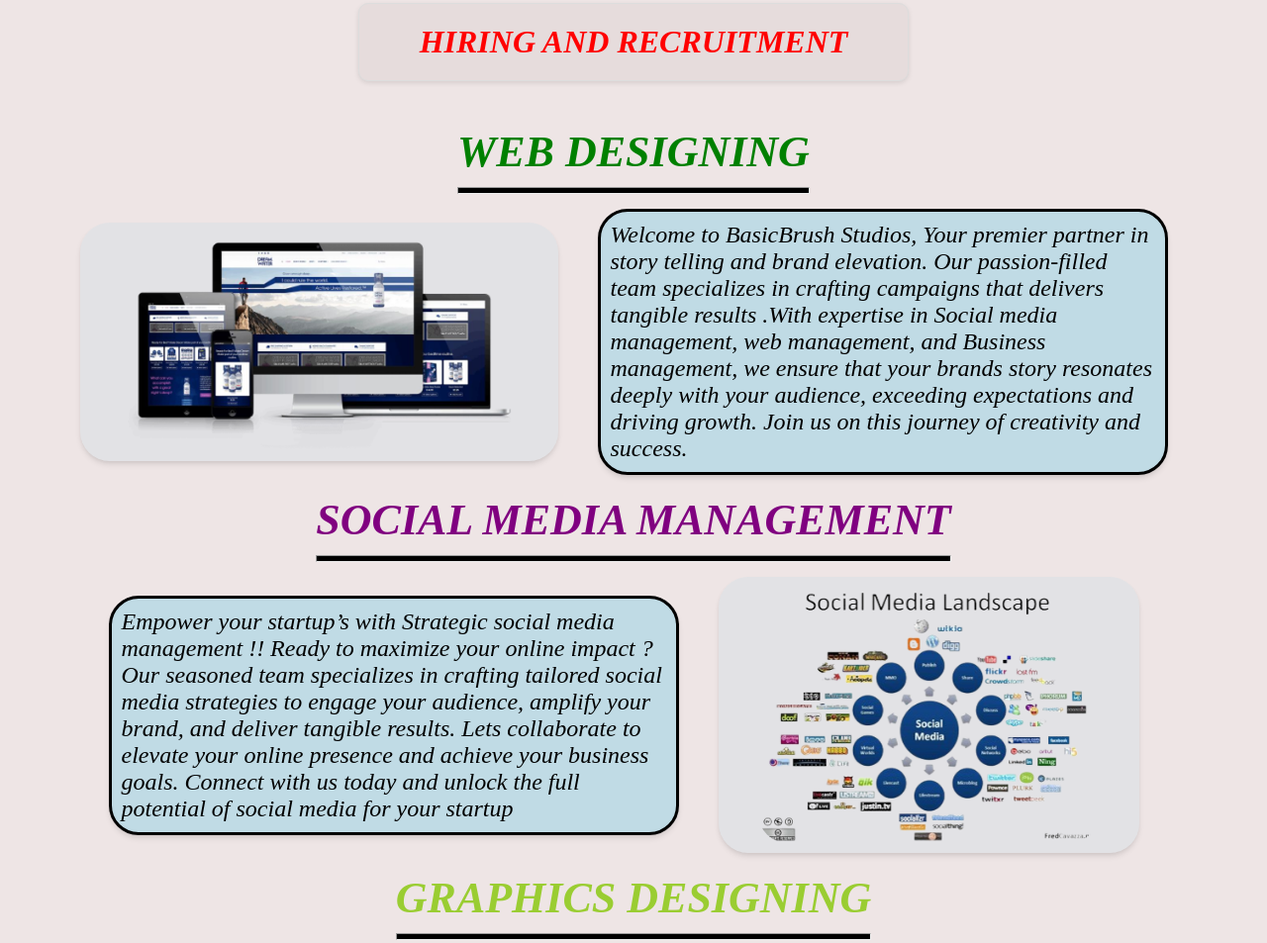
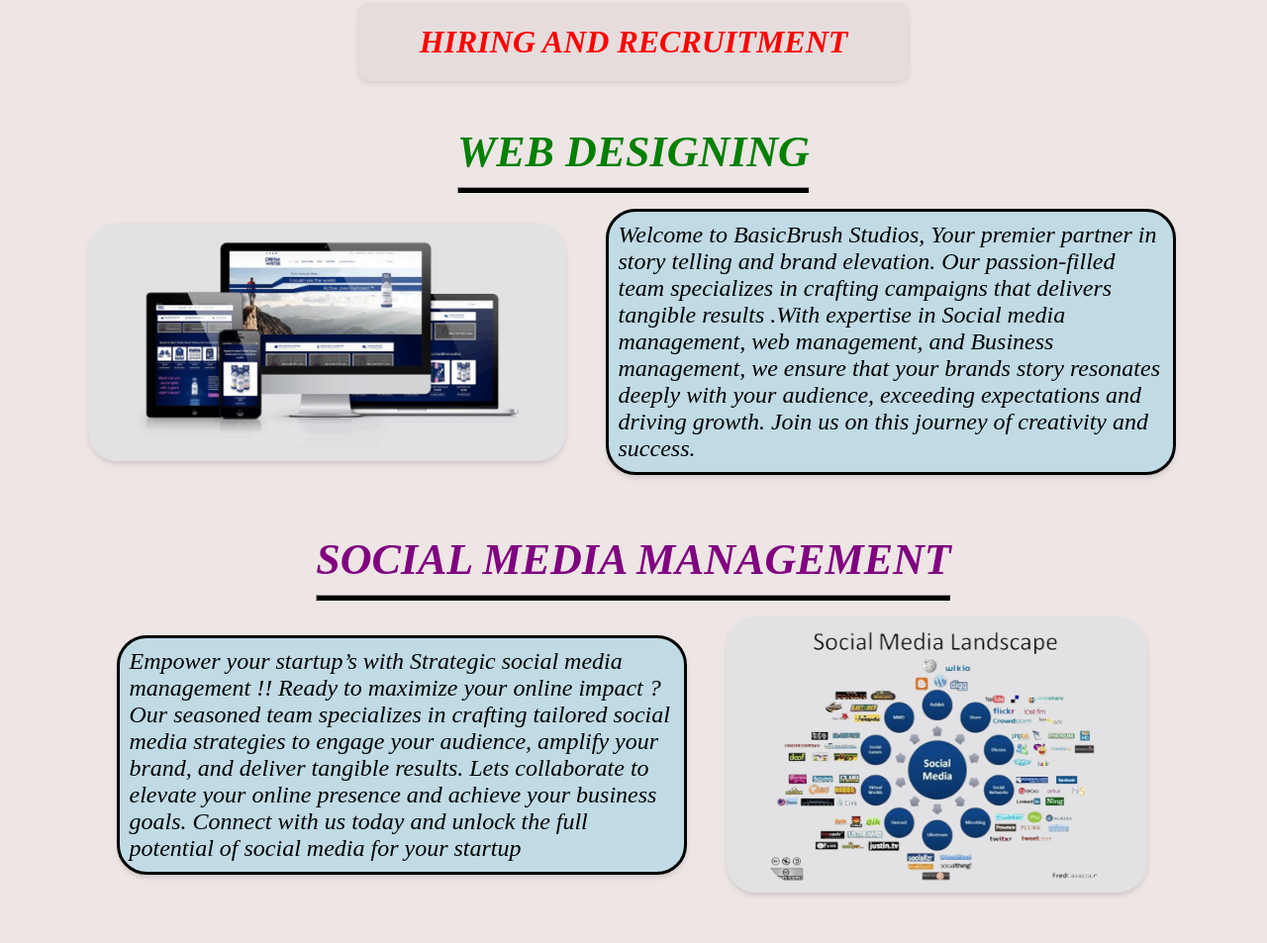
Before and after one commit to Meheraj04/delete1, a plain HTML site: page index.html in a window 1280 px wide. Shown: the part 1657-2610 px from the top of the page at 99% size. Drawn offline with Linux system fonts and the light colour scheme.

Commit message:
Add files via upload

```diff
--- a/style.css
+++ b/style.css
@@ -295,7 +295,7 @@ body {
     flex-direction: column;
     justify-content: center;
     align-items: center;
-    padding-bottom: 20px;
+    padding-bottom: 60px;
 
 }
 
@@ -316,7 +316,7 @@ body {
     display: flex;
     align-items: center;
     justify-content: center;
-    margin-left: 20px;
+    margin-left: 36px;
 }
 
 .servicesflex .img1 {
```
